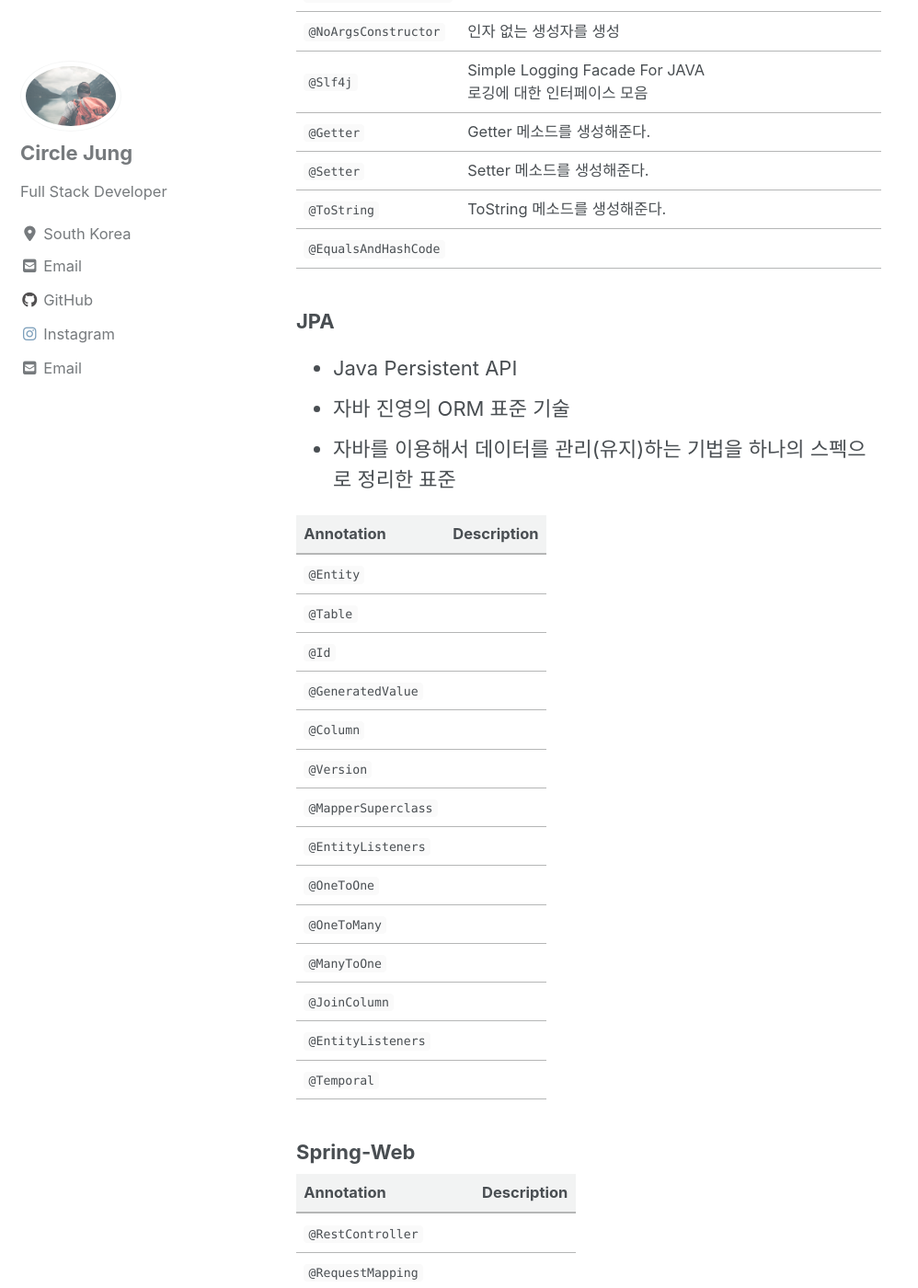
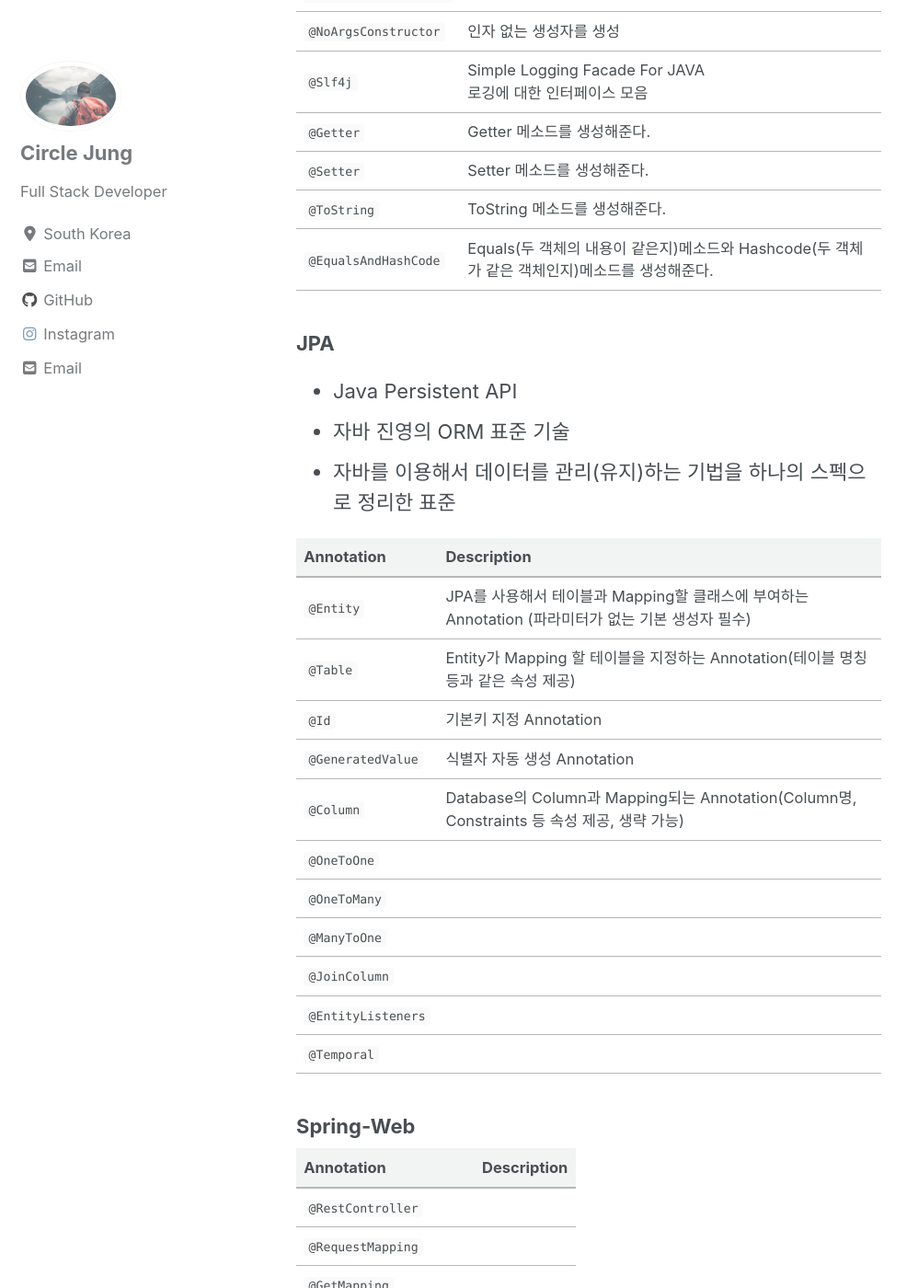
Before and after one commit to jwh0124/jwh0124.github.io, a Jekyll site: the page built from _posts/2019-12-10-Annotation.md, in a window 1280 px wide and 1400 px high, scrolled down 742 px. Shown: the whole window at 92% size, without its empty margins (0-998 px from the left). Built offline with Jekyll 4.4.1, drawn with Linux system fonts in a browser that asks for light colours; cached includes are drawn as plain includes; nearby versions of some CDN libraries; comment, search, counter and statistics services are not loaded.

Commit message:
Annotation Description Clean Up

```diff
--- a/_posts/2019-12-10-Annotation.md
+++ b/_posts/2019-12-10-Annotation.md
@@ -24,7 +24,7 @@ late_modified_at: 2019-12-10T23:00:00
 | `@Getter` | Getter 메소드를 생성해준다. |
 | `@Setter` | Setter 메소드를 생성해준다. |
 | `@ToString` | ToString 메소드를 생성해준다. |
-| `@EqualsAndHashCode` |  |
+| `@EqualsAndHashCode` | Equals(두 객체의 내용이 같은지)메소드와 Hashcode(두 객체가 같은 객체인지)메소드를 생성해준다.  |
 
 
 ### JPA ###
@@ -34,14 +34,11 @@ late_modified_at: 2019-12-10T23:00:00
 
 | Annotation | Description |
 | :--- | :--------------------------------------------------------- |
-| `@Entity` |  |
-| `@Table` |  |
-| `@Id` |  |
-| `@GeneratedValue` |  |
-| `@Column` |  |
-| `@Version` |  |
-| `@MapperSuperclass` |  |
-| `@EntityListeners` |  |
+| `@Entity` | JPA를 사용해서 테이블과 Mapping할 클래스에 부여하는 Annotation (파라미터가 없는 기본 생성자 필수) |
+| `@Table` | Entity가 Mapping 할 테이블을 지정하는 Annotation(테이블 명칭 등과 같은 속성 제공) |
+| `@Id` | 기본키 지정 Annotation |
+| `@GeneratedValue` | 식별자 자동 생성 Annotation |
+| `@Column` | Database의 Column과 Mapping되는 Annotation(Column명, Constraints 등 속성 제공, 생략 가능) |
 | `@OneToOne` |  |
 | `@OneToMany` |  |
 | `@ManyToOne` |  |
```
